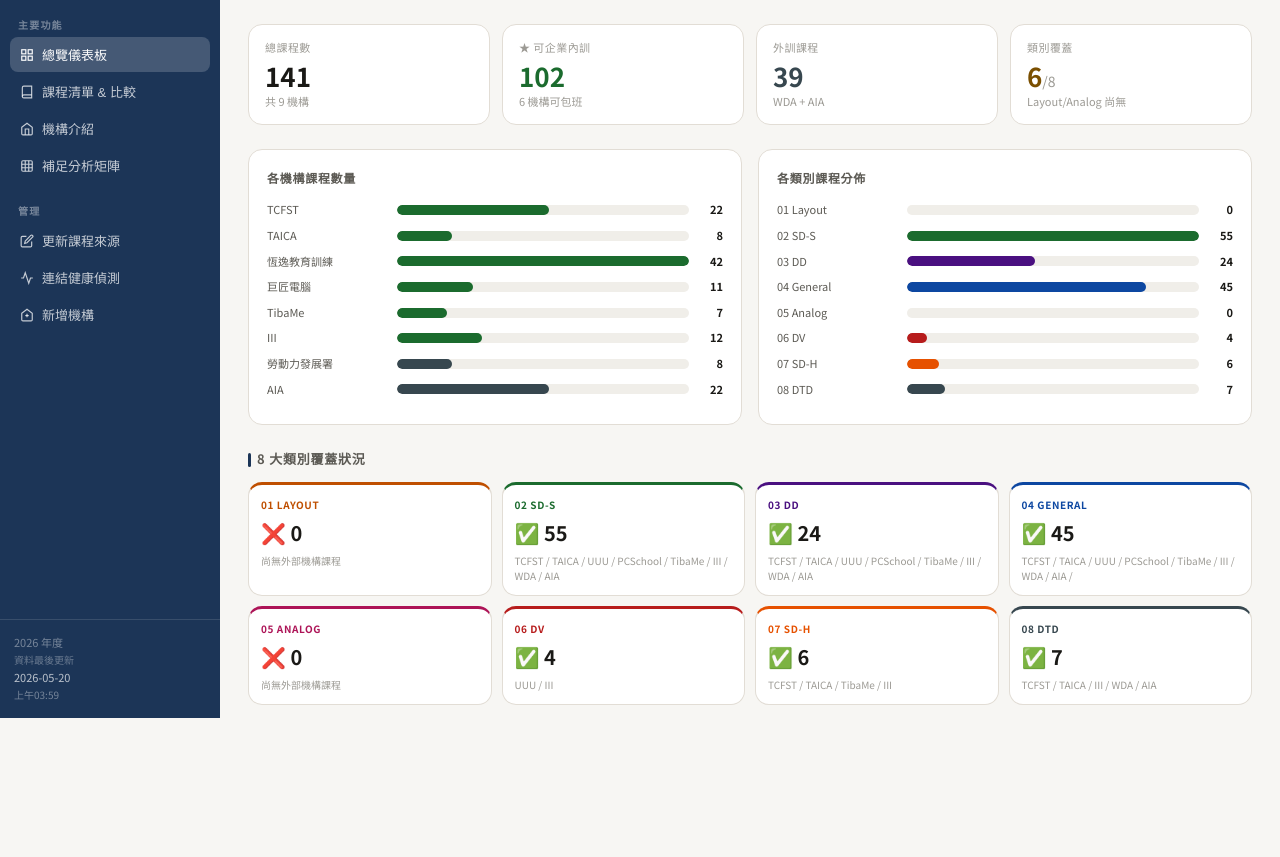
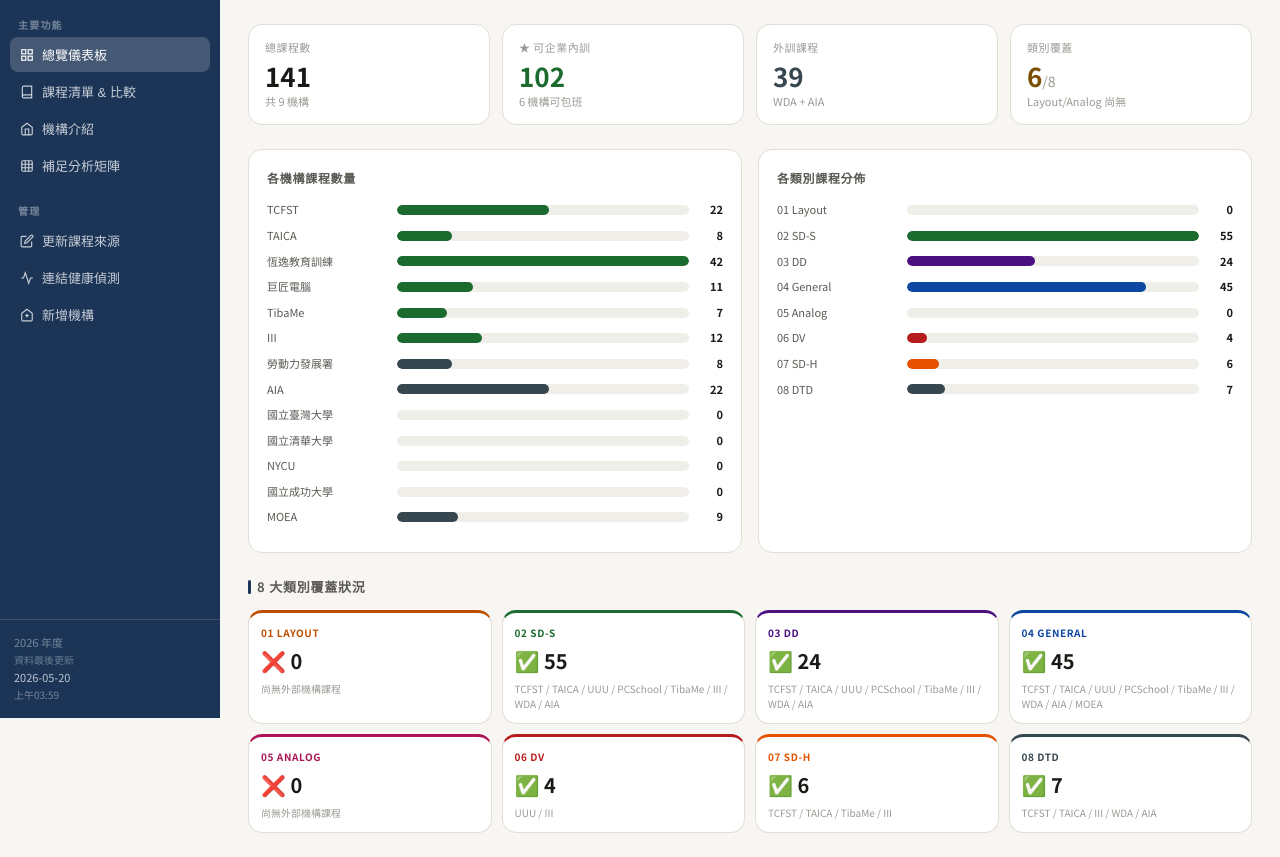
Before and after one commit to Marco-CYF/AIcourse, a website: page index.html in a window 1280 px wide. Shown: the part 82-939 px from the top of the page. Before the commit the page ends 811 px from the top, so only its background shows below. Drawn offline with Linux system fonts and the light colour scheme.

Commit message:
Update index.html

```diff
--- a/index.html
+++ b/index.html
@@ -652,6 +652,21 @@ const INST_DATA = [
   {id:'AIA',name:'台灣人工智慧學校',en:'Taiwan AI Academy (AIA)',icon:'AIA',iconBg:'#1C3557',type:'ext',
    desc:'財團法人，中研院協辦，台塑/聯發科/奇美等捐助。LLM 初/中/高階班、經理人班、產業AI專班等進階課程。以實體培訓為主，新竹設有 Meetup 活動社群。企業包班洽詢另有優惠。',
    url:'https://aiacademy.tw',courses:{}},
+  {id:'NTU',name:'國立臺灣大學',en:'NTU',icon:'台大',iconBg:'#00529B',type:'ext',
+   desc:'國立臺灣大學 AI 相關課程，涵蓋機器學習、深度學習、自然語言處理、電腦視覺等領域。每季自動更新。',
+   url:'https://course.ntu.edu.tw/',courses:{}},
+  {id:'NTHU',name:'國立清華大學',en:'NTHU',icon:'清大',iconBg:'#781F1F',type:'ext',
+   desc:'國立清華大學 AI 相關課程，涵蓋機器學習、深度學習、AIoT 等領域。每季自動更新。',
+   url:'https://curricul.site.nthu.edu.tw/',courses:{}},
+  {id:'NYCU',name:'國立陽明交通大學',en:'NYCU',icon:'交大',iconBg:'#8B0000',type:'ext',
+   desc:'國立陽明交通大學 AI 相關課程，涵蓋機器學習、深度學習、自然語言處理等領域。每季自動更新。',
+   url:'https://timetable.nycu.edu.tw/',courses:{}},
+  {id:'NCKU',name:'國立成功大學',en:'NCKU',icon:'成大',iconBg:'#004B87',type:'ext',
+   desc:'國立成功大學 AI 相關課程，涵蓋機器學習、深度學習、智慧製造等領域。每季自動更新。',
+   url:'https://course.ncku.edu.tw/',courses:{}},
+  {id:'MOEA',name:'經濟部商業發展署',en:'MOEA',icon:'商發',iconBg:'#C0392B',type:'ext',
+   desc:'經濟部商業發展署 AI 相關補助課程，包含 iPAS AI 規劃師認證、AI 導入工作坊等。',
+   url:'https://www.dtts.org.tw/subsidy/Course/Courselist.aspx',courses:{}},
 ];
 
 const DEFAULT_COURSES = [
```
